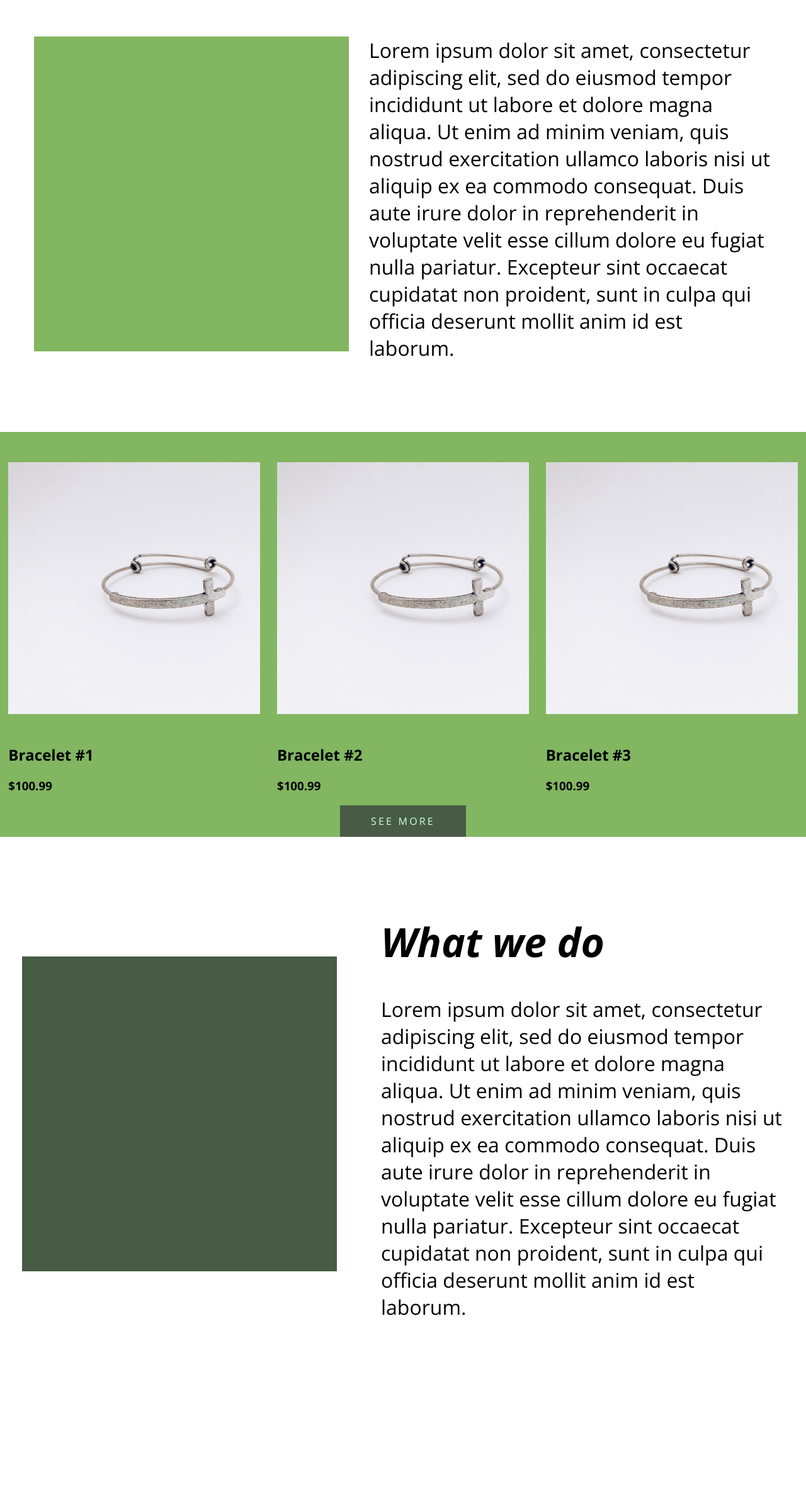
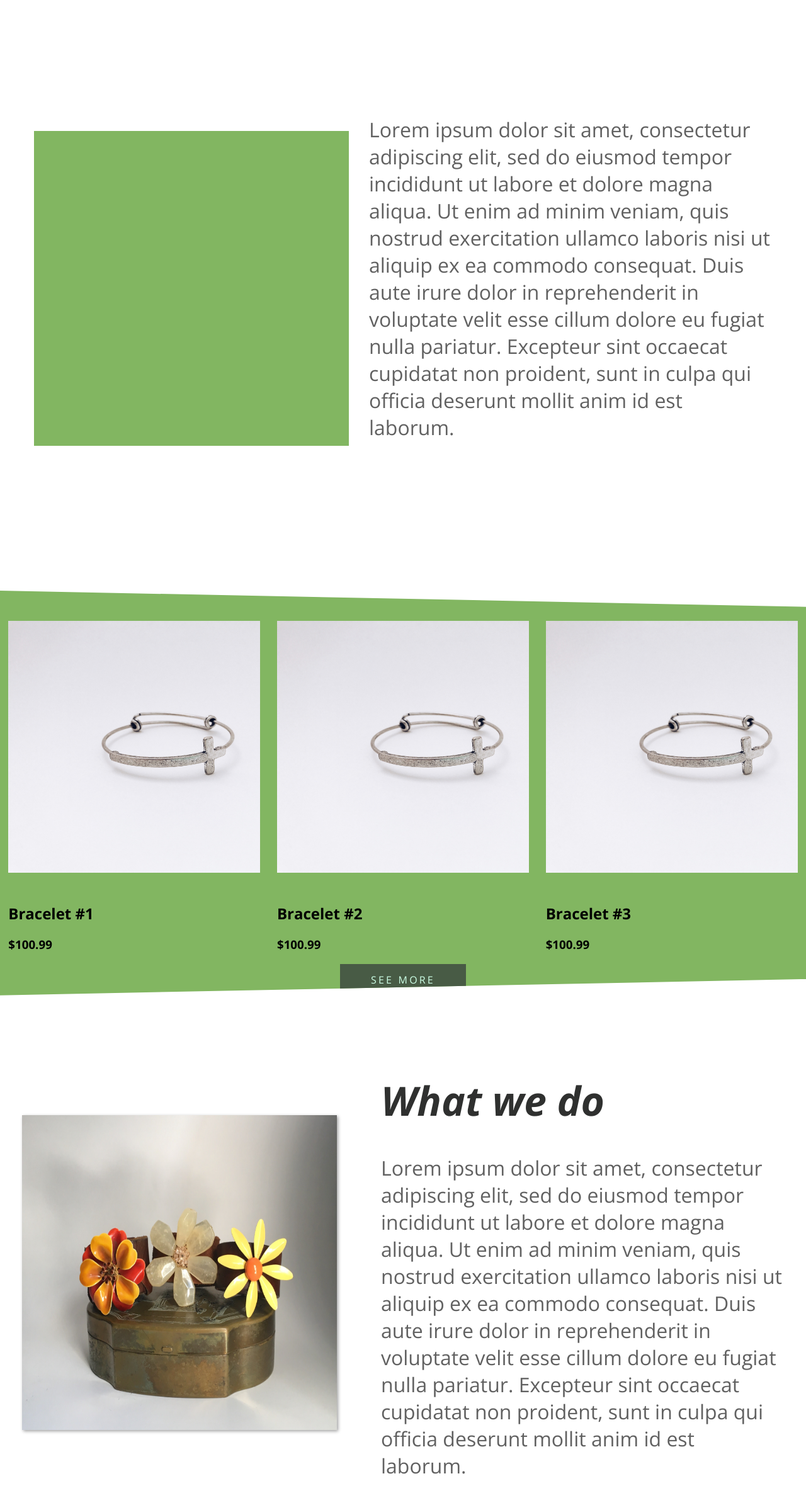
Before and after one commit to lukecamelo/ebie-and-eleanor, a website: page index.html in a window 1280 px wide. Shown: the part 902-3281 px from the top of the page at 63% size. Before the commit the page ends 3031 px from the top, so only its background shows below. Drawn offline with nearby package versions, Linux system fonts and the light colour scheme.

Commit message:
Muted text color, added angled effect to featured products

```diff
--- a/index.html
+++ b/index.html
@@ -71,7 +71,7 @@
   <div class="mission-statement">
     <div class="mission-container">
 
-      <div class="mission-image"></div>
+      <img src="assets/actualproduct.JPG" alt="bracelets" class='mission-image'>
 
       <div class="mission-text">
         <h1 class="title">What we do</h1>
--- a/index.scss
+++ b/index.scss
@@ -4,6 +4,8 @@ $background: rgb(205, 255, 230);
 
 $lgwidth: 500px;
 $lgheight: 500px;
+
+$textgray: #616161;
 
 html,
 body {
@@ -13,7 +15,7 @@ body {
 }
 
 .navbar {
-  height: 5rem;
+  height: 5em;
   background-color: $primary;
   display: flex;
   align-items: center;
@@ -21,7 +23,7 @@ body {
 }
 
 .nav-links {
-  margin-right: 2rem;
+  margin-right: 2em;
 }
 
 .nav-links ul {
@@ -84,11 +86,13 @@ body {
 .about-container {
   margin-top: 5rem;
   margin-bottom: 5rem;
+  height: 800px;
 
   display: flex;
   flex-direction: row;
   justify-content: center;
   align-content: center;
+  align-items: center;
 
   .blurb {
     margin-left: 2rem;
@@ -97,6 +101,7 @@ body {
 
     p {
       margin-top: 0;
+      color: $textgray;
     }
 
   }
@@ -138,16 +143,19 @@ body {
 
 .featured-products {
   background-color: $secondary;
+  clip-path: polygon(0 0%, 100% 4%, 100% 96%, 0% 100%);
 
   .product-link {
     text-transform: uppercase;
     text-decoration: none;
     letter-spacing: .2rem;
+    transition: .2s;
 
     color: $background;
     background-color: $primary;
 
     &:hover {
+      transform: translateY(2px);
       color: $secondary;
     }
 
@@ -193,10 +201,12 @@ body {
   align-items: center;
 
   .mission-text {
+    color: $textgray;
     font-size: 2rem;
     width: 50%;
 
     .title {
+      color: #2f302f;
       font-weight: 700;
       font-style: italic;
     }
@@ -210,7 +220,7 @@ body {
   .mission-image {
     width: $lgwidth;
     height: $lgheight;
-    background-color: $primary;
+    box-shadow: 2px 2px 5px #a1a1a1;
   }
 
 
```
Also changed, not shown: assets/actualproduct.JPG (added), index.css, 1 other file.
